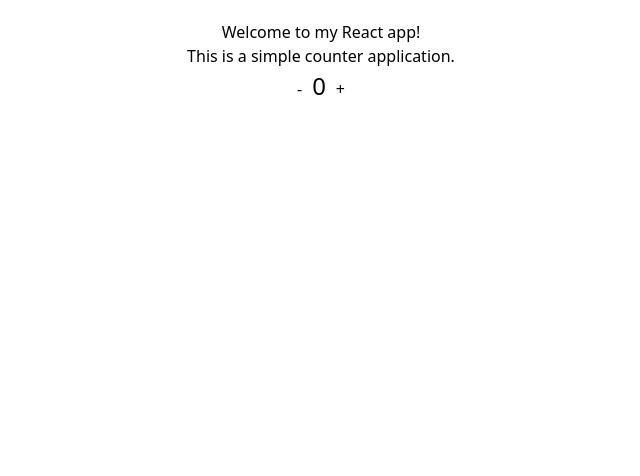
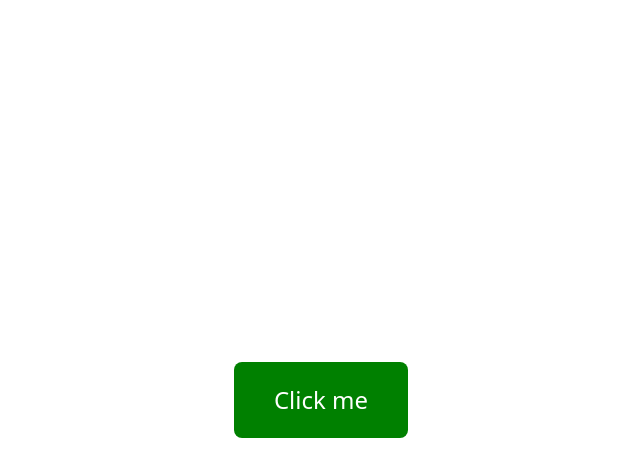
Before and after one commit to eladmedan/Test-App-Elad, a React (Vite) app: page / in a window 1280 px wide. Shown: the top 476 px of the page, without its empty margins (319-959 px from the left). Built offline with nearby package versions, Linux system fonts and the light colour scheme.

Commit message:
some more changes 2

```diff
--- a/src/App.css
+++ b/src/App.css
@@ -2,8 +2,10 @@ main {
 }
 
 .App {
-  text-align: center;
-  padding: 20px;
+  display: flex;
+  justify-content: center;
+  align-items: center;
+  height: 100vh;
 }
 
 button {
@@ -16,3 +18,18 @@ span {
   font-size: 24px;
   margin: 0 10px;
 }
+
+.big-button {
+  font-size: 24px;
+  padding: 20px 40px;
+  background-color: green;
+  color: white;
+  border: none;
+  border-radius: 8px;
+  cursor: pointer;
+  transition: background-color 0.3s;
+}
+
+.big-button:hover {
+  background-color: darkgreen;
+}
--- a/src/App.tsx
+++ b/src/App.tsx
@@ -1,18 +1,16 @@
-import React, { useState } from 'react';
+import React from 'react';
 import './App.css';
 
 function App() {
-  const [count, setCount] = useState(0);
+  const handleClick = () => {
+    alert('Button clicked!');
+  };
 
   return (
     <div className="App">
-      <h1>Welcome to my React app!</h1>
-      <p>This is a simple counter application.</p>
-      <div>
-        <button onClick={() => setCount(count - 1)}>-</button>
-        <span>{count}</span>
-        <button onClick={() => setCount(count + 1)}>+</button>
-      </div>
+      <button className="big-button" onClick={handleClick}>
+        Click me
+      </button>
     </div>
   );
 }
```
